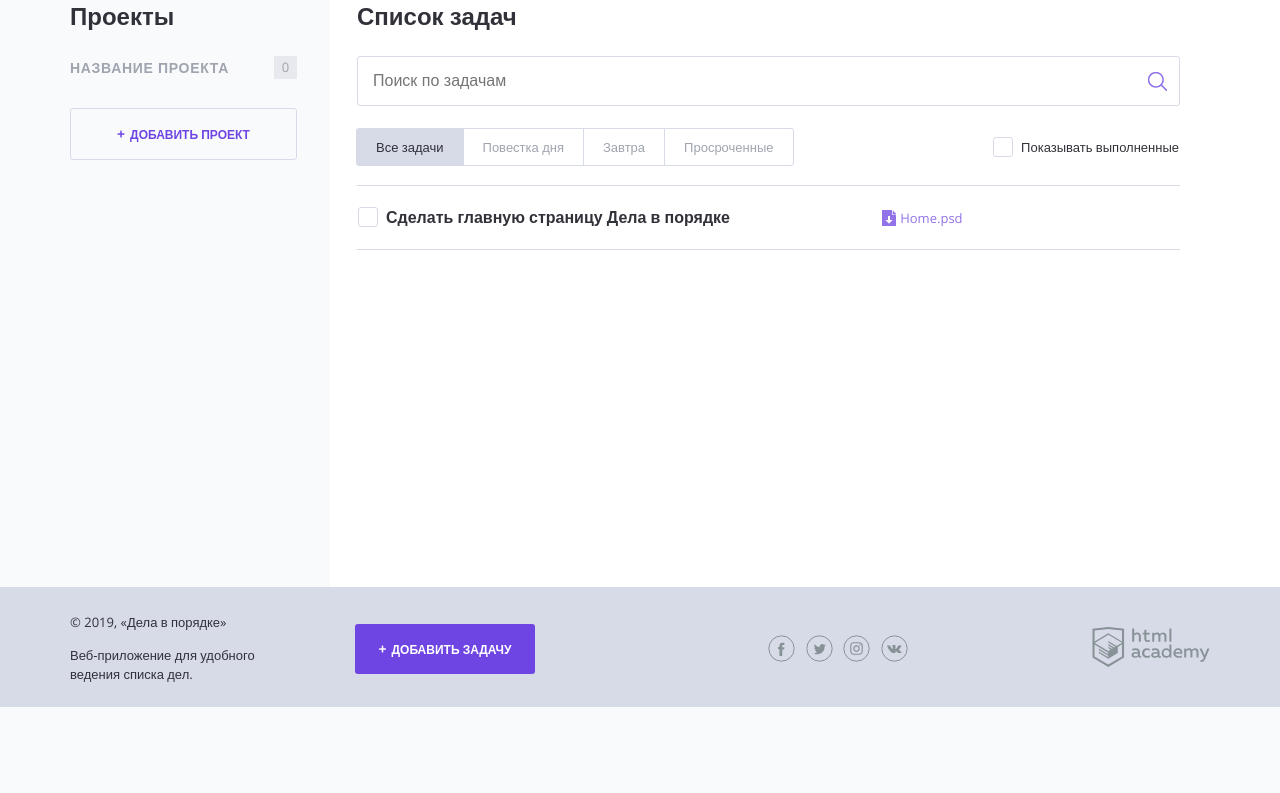
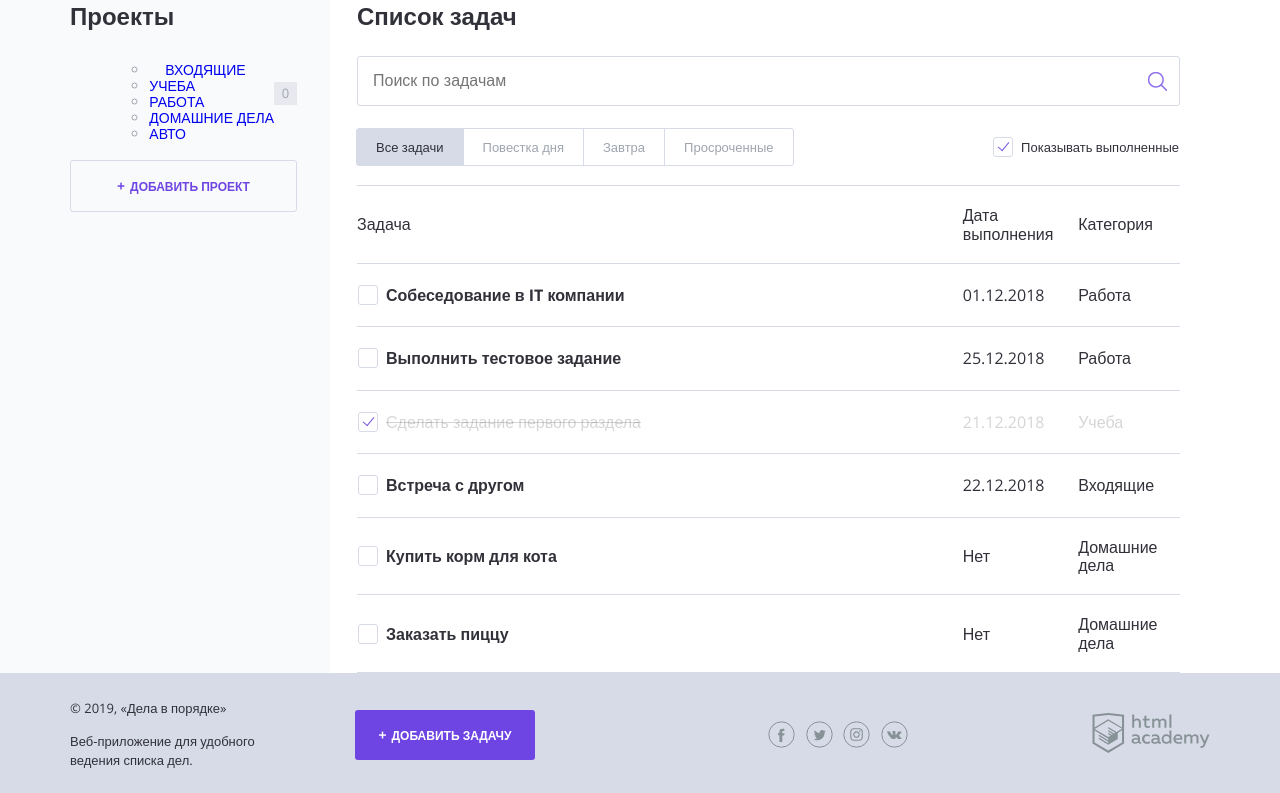
Before and after one commit to Belyaevaes/487655-doingsdone-9, a PHP site: page / in a window 1280 px wide. Shown: the part 93-886 px from the top of the page. Before the commit the page ends 800 px from the top, so only its background shows below. Run offline with PHP 8.4, Linux system fonts and the light colour scheme.

Commit message:
Итерация по массивам

```diff
--- a/index.php
+++ b/index.php
@@ -39,11 +39,20 @@ $show_complete_tasks = rand(0, 1);
         <div class="content">
             <section class="content__side">
                 <h2 class="content__side-heading">Проекты</h2>
-
                 <nav class="main-navigation">
                     <ul class="main-navigation__list">
+                        <?php $projects = ["Входящие", "Учеба", "Работа", "Домашние дела", "Авто"];  ?>
                         <li class="main-navigation__list-item">
-                            <a class="main-navigation__list-item-link" href="#">Название проекта</a>
+                            <a class="main-navigation__list-item-link" href="#">
+                                <ul>
+                                    <?php  $index = 0; $num = count($projects); while ($index < $num): ?>
+                                        <li>
+                                            <a href="#"><?=$projects[$index];?></a>
+                                        </li>
+                                        <?php $index++; ?>
+                                    <?php endwhile; ?>
+                                </ul>
+                            </a>
                             <span class="main-navigation__list-item-count">0</span>
                         </li>
                     </ul>
@@ -72,27 +81,94 @@ $show_complete_tasks = rand(0, 1);
 
                     <label class="checkbox">
                         <!--добавить сюда атрибут "checked", если переменная $show_complete_tasks равна единице-->
-                        <input class="checkbox__input visually-hidden show_completed" type="checkbox">
+                        <input class="checkbox__input visually-hidden show_completed" type="checkbox" <?php if ( 1 === $show_complete_tasks ): ?>checked<?php endif; ?>>
                         <span class="checkbox__text">Показывать выполненные</span>
                     </label>
                 </div>
 
                 <table class="tasks">
-                    <tr class="tasks__item task">
+                    <?php $proj_tasks = [
+                        [
+                            'task_title' => 'Собеседование в IT компании',
+                            'date' => '01.12.2018',
+                            'projects' => $projects[2],
+                            'completed' => 1,
+                        ],
+                        [
+                            'task_title' => 'Выполнить тестовое задание',
+                            'date' => '25.12.2018',
+                            'projects' => $projects[2],
+                            'completed' => 1,
+                        ],
+                        [
+                            'task_title' => 'Сделать задание первого раздела',
+                            'date' => '21.12.2018',
+                            'projects' => $projects[1],
+                            'completed' => 0,
+                        ],
+                        [
+                            'task_title' => 'Встреча с другом',
+                            'date' => '22.12.2018',
+                            'projects' => $projects[0],
+                            'completed' => 1,
+                        ],
+                        [
+                            'task_title' => 'Купить корм для кота',
+                            'date' => 'Нет',
+                            'projects' => $projects[3],
+                            'completed' => 1,
+                        ],
+                        [
+                            'task_title' => 'Заказать пиццу',
+                            'date' => 'Нет',
+                            'projects' => $projects[3],
+                            'completed' => 1,
+                        ]
+                    ];
+                    ?>
+                    <tr class="tasks__item task" >
                         <td class="task__select">
-                            <label class="checkbox task__checkbox">
-                                <input class="checkbox__input visually-hidden task__checkbox" type="checkbox" value="1">
-                                <span class="checkbox__text">Сделать главную страницу Дела в порядке</span>
-                            </label>
+                                <span>Задача</span>
+                        <td class="task__date">Дата выполнения</td>
+                        <td class="task__date">Категория</td>
                         </td>
-
-                        <td class="task__file">
-                            <a class="download-link" href="#">Home.psd</a>
+                    </tr>
+                    <?php foreach ($proj_tasks as $key => $item): ?>
+                        <?php if (($show_complete_tasks === 0) and ($item['completed'] === 1)): ?>
+                            <tr class="tasks__item task" >
+                                <td class="task__select">
+                                    <label class="checkbox task__checkbox">
+                                        <input class="checkbox__input visually-hidden task__checkbox" type="checkbox" value="1">
+                                        <span class="checkbox__text"><?=$item['task_title'];?></span>
+                                        <td class="task__date"><?=$item['date'];?></td>
+                                        <td class="task__date"><?=$item['projects'];?></td>
+                                    </label>
+                                </td>
+                            </tr>
+                    <?php elseif (($show_complete_tasks === 1) and ($item['completed'] === 1)) : ?>
+                    <tr class="tasks__item task" >
+                                <td class="task__select">
+                                    <label class="checkbox task__checkbox">
+                                        <input class="checkbox__input visually-hidden task__checkbox" type="checkbox" value="1">
+                                        <span class="checkbox__text"><?=$item['task_title'];?></span>
+                                <td class="task__date"><?=$item['date'];?></td>
+                                <td class="task__date"><?=$item['projects'];?></td>
+                                </label>
+                                </td>
+                            </tr>
+                        <?php elseif (($show_complete_tasks === 1) and ($item['completed'] === 0)) : ?>
+                            <tr class="tasks__item task task--completed" >
+                                <td class="task__select">
+                                 <label class="checkbox task__checkbox">
+                                    <input class="checkbox__input visually-hidden" type="checkbox" checked>
+                                    <span class="checkbox__text"><?=$item['task_title'];?></span>
+                            <td class="task__date"><?=$item['date'];?></td>
+                            <td class="task__date"><?=$item['projects'];?></td>
+                        </label>
                         </td>
-
-                        <td class="task__date"></td>
-                    </tr>
-                    <!--показывать следующий тег <tr/>, если переменная $show_complete_tasks равна единице-->
+                    </tr><?php endif ?>
+                    <?php endforeach; ?>
+                    </ul>
                 </table>
             </main>
         </div>
```
